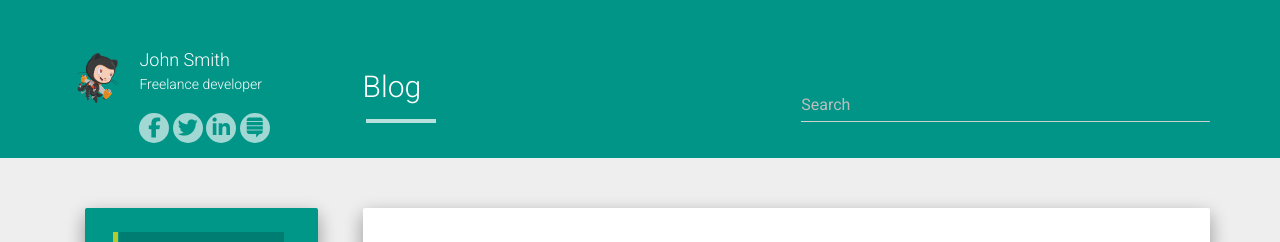
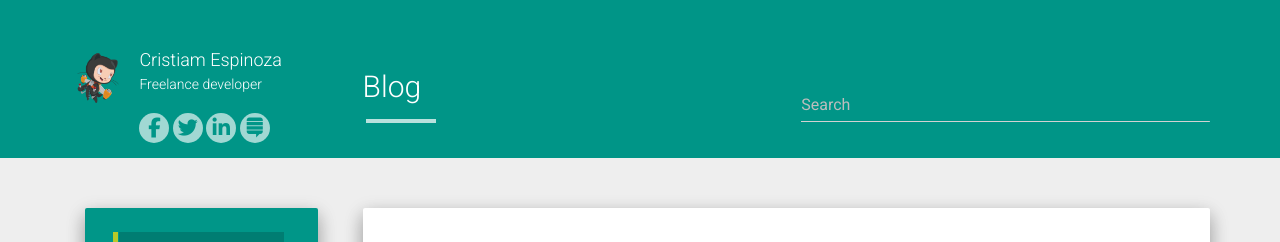
Before and after one commit to cristiam-espinoza/cristiam-espinoza.github.io, a Jekyll site: the page built from index.html, in a window 1280 px wide. Shown: the top 242 px of the page. Built offline with Jekyll 4.4.1, drawn with Linux system fonts in a browser that asks for light colours; nearby versions of some CDN libraries; the list of posts is cut into pages by our own code.

Commit message:
Update my blog title

```diff
--- a/_config.yml
+++ b/_config.yml
@@ -1,8 +1,8 @@
-title: John Smith
-description: My Personal Blog
-author: John Smith
-logo: /hcz-jekyll-blog/static/img/avatar.png
-github: https://github.com/codeasashu
+title: Cristiam Espinoza
+description: My Personal Geek Blog
+author: Cristiam Espinoza
+logo: /static/img/avatar.png
+github: https://github.com/cristiam-espinoza
 about: Freelance developer
 
 baseurl: "https://codeasashu.github.io/hcz-jekyll-blog"
```
